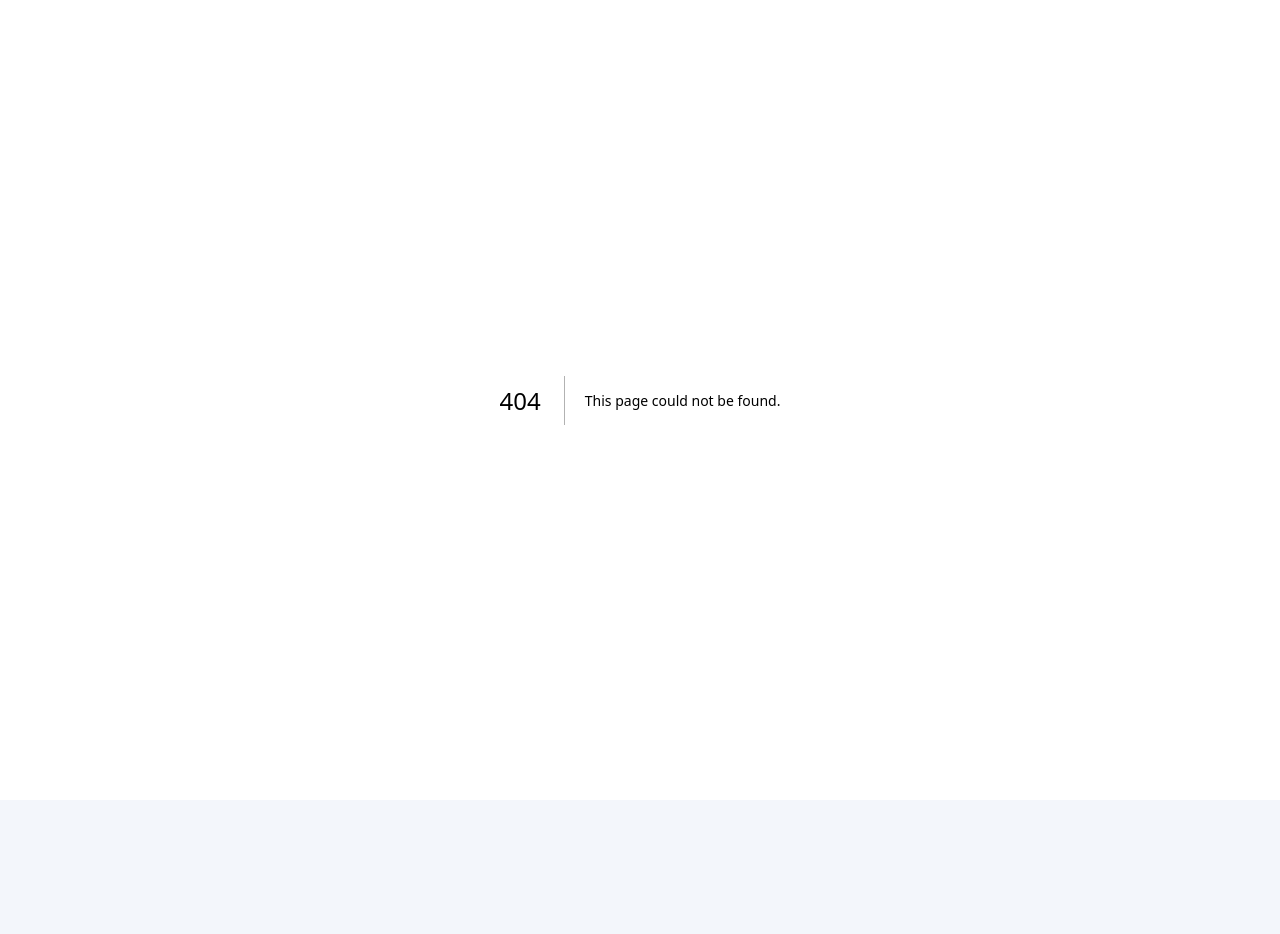
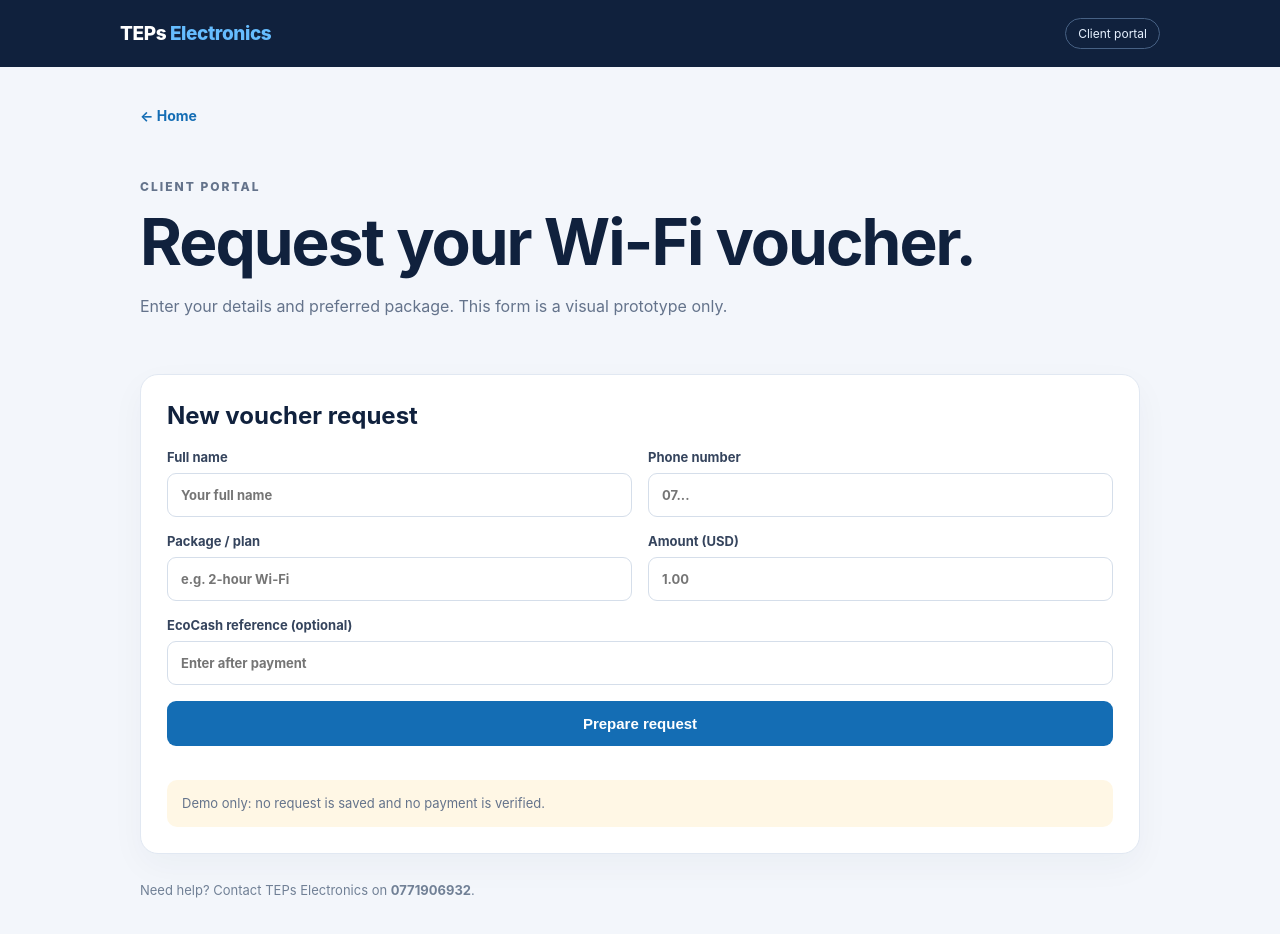
Before and after one commit to terencesimz40-bot/Voucher-App, a Next.js app in the folder frontend/: page /clients in a window 1280 px wide. Before the commit this address had no page. Shown: the top 934 px of the page. Before the commit the page ends 800 px from the top, so only its background shows below. Built offline with nearby package versions, Linux system fonts and the light colour scheme.

Commit message:
feat: migrate frontend from Vite to Next.js App Router

```diff
--- /dev/null
+++ b/frontend/app/clients/page.jsx
@@ -0,0 +1,26 @@
+"use client";
+
+import { useState } from "react";
+import Link from "next/link";
+
+export default function ClientPortalPage() {
+  const [message, setMessage] = useState("Demo only: no request is saved and no payment is verified.");
+  function submit(event) {
+    event.preventDefault();
+    setMessage("Prototype only: no request was saved. Supabase backend integration is not active yet.");
+  }
+  return <>
+    <header className="topbar"><Link className="brand" href="/">TEPs <span>Electronics</span></Link><span className="pill">Client portal</span></header>
+    <main className="container"><Link className="back-link" href="/">← Home</Link>
+      <section className="hero"><p className="eyebrow">CLIENT PORTAL</p><h1>Request your Wi-Fi voucher.</h1><p>Enter your details and preferred package. This form is a visual prototype only.</p></section>
+      <section className="panel"><h2>New voucher request</h2><form onSubmit={submit}>
+        <label>Full name<input name="customer_name" required maxLength={100} autoComplete="name" placeholder="Your full name"/></label>
+        <label>Phone number<input name="phone" required maxLength={30} autoComplete="tel" placeholder="07..."/></label>
+        <label>Package / plan<input name="package_name" required maxLength={100} placeholder="e.g. 2-hour Wi-Fi"/></label>
+        <label>Amount (USD)<input name="amount" required type="number" min="0.01" step="0.01" placeholder="1.00"/></label>
+        <label className="full-width">EcoCash reference (optional)<input name="payment_reference" maxLength={120} placeholder="Enter after payment"/></label>
+        <button type="submit">Prepare request</button><p className="notice full-width" role="status">{message}</p>
+      </form></section><footer>Need help? Contact TEPs Electronics on <strong>0771906932</strong>.</footer>
+    </main>
+  </>;
+}
```
